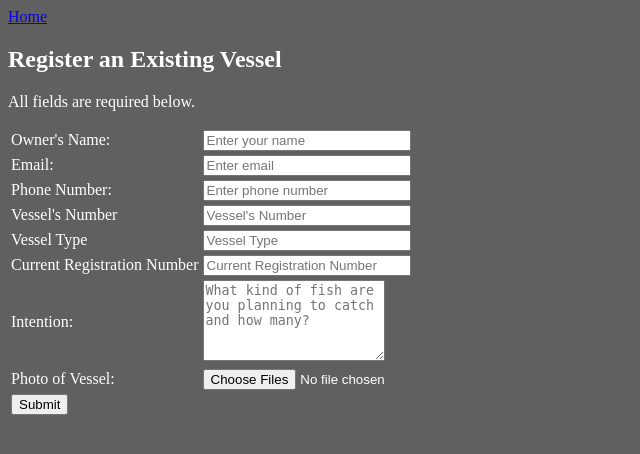
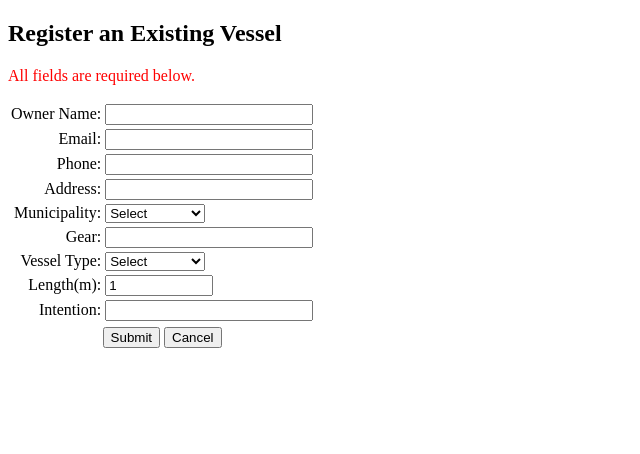
Before and after one commit to rgreen1207/FisHackathon-2014-Web, a PHP site: page /existing.php in a window 1280 px wide. Shown: the top 454 px of the page, without its empty margins (0-640 px from the left). Run offline with PHP 8.4, Linux system fonts and the light colour scheme.

Commit message:
Adjusted "existing" form.

```diff
--- a/existing.php
+++ b/existing.php
@@ -1,10 +1,4 @@
 <?php
-
-	require_once 'dbConn.php';
-
-	if (isset($_POST['formData'])){
-		echo '<script>alert("Success");</script>';
-	}
 
 ?>
 
@@ -15,59 +9,82 @@
 		<meta name="viewport" content="width=device-width, initial-scale=1.0">
 		<title>Register an Existing Vessel</title>
 		<style>
-			input[type="text"]{
-				width:200px
+			.formData{
+				width: 200px;
+			}
+			.formSelect, .form2{
+				width: 100px;
 			}
 			body{
-				background: #606060;
-				color: white;
+				background: #ffffff;
+			}
+			label{
+				display: block;
+				text-align: right;
 			}
 		</style>
 	</head>
 	<body>
-		<a href="index.php">Home</a>
-
 		<h2>Register an Existing Vessel</h2>
 
-		<p>All fields are required below.</p>
-		<table>
-			<form name="formData" id="formData" method="post" action="existing.php">
+		<p style="color: red">All fields are required below.</p>
+		<form name="formData" id="formData" method="post" action="existing.php">
+			<table>
 				<tr>
-					<td><label for="name">Owner's Name:</label></td>
-					<td><input name="name" type="text" id="name" placeholder="Enter your name"></td>
+					<td><label for="ownerName">Owner Name: </label></td>
+					<td><input type="text" id="ownerName" class="formData" required /></td>
 				</tr>
 				<tr>
-					<td><label for="email">Email:</label></td>
-					<td><input name="email" type="text" id="email" placeholder="Enter email"></td>
+					<td><label for="email">Email: </label></td>
+					<td><input type="email" id="email" class="formData" required /></td>
 				</tr>
 				<tr>
-					<td><label for="phone">Phone Number:</label></td>
-					<td><input name="phone" type="text" id="phone" placeholder="Enter phone number"></td>
+					<td><label for="phone">Phone: </label></td>
+					<td><input type="tel" id="phone" class="formData" required /></td>
 				</tr>
 				<tr>
-					<td><label for="number">Vessel's Number</label></td>
-					<td><input name="number" type="text" id="number" placeholder="Vessel's Number"></td>
+					<td><label for="address">Address: </label></td>
+					<td><input type="text" id="address" class="formData" required /></td>
 				</tr>
 				<tr>
-					<td><label for="Vessel Type">Vessel Type</label></td>
-					<td><input name="type" type="text" id="type" placeholder="Vessel Type"></td>
+					<td><label for="municipality">Municipality: </label></td>
+					<td>
+						<select id="municipality" class="formSelect" required>
+							<option value="none" selected>Select</option>
+							<option value="Cantilan">Cantilan</option>
+						</select>
+					</td>
 				</tr>
 				<tr>
-					<td><label for="Vessel Type">Current Registration Number</label></td>
-					<td><input name="current" type="text" id="current" placeholder="Current Registration Number"></td>
+					<td><label for="gear">Gear: </label></td>
+					<td><input type="text" id="gear" class="formData" required /></td>
 				</tr>
 				<tr>
-					<td><label for="message">Intention:</label></td>
-					<td><textarea name="message" rows="5" id="message" placeholder="What kind of fish are you planning to catch and how many?"></textarea></td>
+					<td><label for="vesselType">Vessel Type: </label></td>
+					<td>
+						<select id="vesselType" class="formSelect" required>
+							<option value="none" selected>Select</option>
+							<option value="M">M</option>
+						</select>
+					</td>
 				</tr>
 				<tr>
-					<td><label for="photo">Photo of Vessel:</label></td>
-					<td><input type="file" id="file" name="file" multiple="multiple" /></td>
+					<td><label for="length">Length(m): </label></td>
+					<td><input type="number" id="length"
+						step="0.1" min="1" max="500" value="1" class="form2" required /></td>
 				</tr>
 				<tr>
-					<td><button type="submit">Submit</button></td>
+					<td><label for="intention">Intention: </label></td>
+					<td><input type="textarea" id="intention" class="formData" required /></td>
 				</tr>
-			</form>
-		</table>
+				<tr></tr>
+				<tr>
+					<td align="center" colspan="2">
+						<input type="submit" value="Submit" />
+						<input type="button" value="Cancel" />
+					</td>
+				</tr>
+			</table>
+		</form>
 	</body>
 </html>
--- a/index.php
+++ b/index.php
@@ -10,7 +10,11 @@
 				color: white;
 			}
 			#container{
-
+				position: relative;
+				display: block;
+				float: middle;
+				left: 50%;
+				right: 50%;
 			}
 			input[type="text"]{
 				width:200px
```
